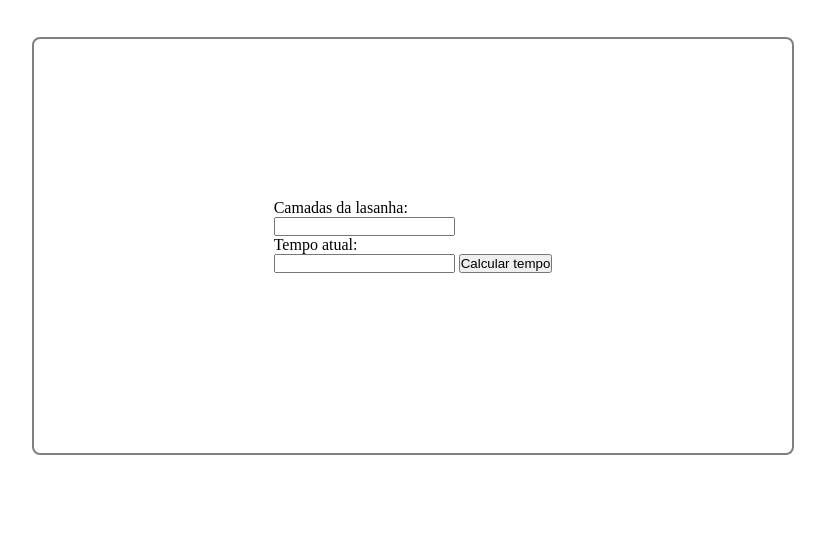
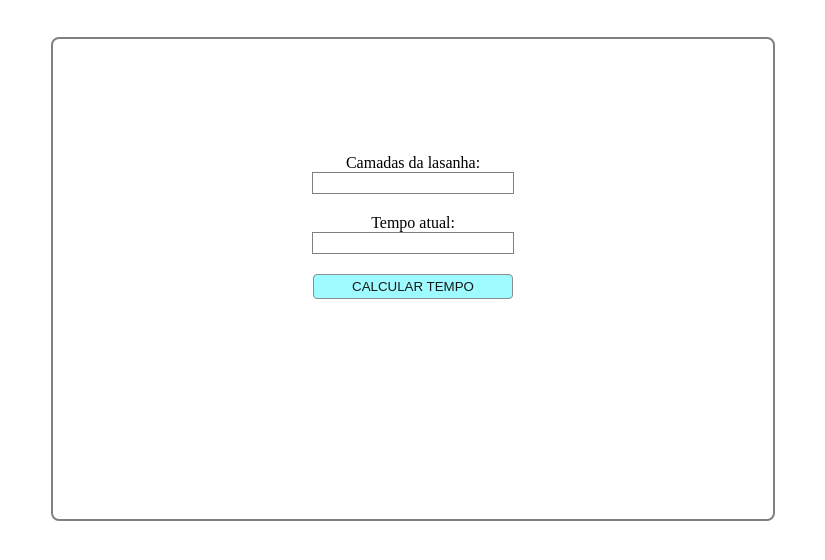
Before and after one commit to gustavo-drosa/Exercicios-JavaScript, a plain HTML site: page exercicio03/index.html in a window 1280 px wide. Shown: the part 120-680 px from the top of the page, without its empty margins (227-1052 px from the left). Drawn offline with Linux system fonts and the light colour scheme.

Commit message:
style: css changes

```diff
--- a/exercicio03/css/styles.css
+++ b/exercicio03/css/styles.css
@@ -1,37 +1,85 @@
-*{
+* {
   margin: 0;
   padding: 0;
-
 }
 
-header{
+header {
   display: flex;
   justify-content: center;
   margin-top: 5em;
   margin-bottom: 2.5em;
 }
 
-#header-titulo{
+#header-titulo {
   color: #000;
 }
 
-.js-block{
+.js-block {
   display: flex;
   justify-content: center;
 }
 
-.exercicio{
-    padding: 10em 15em;
+.exercicio {
+  display: flex;
+  justify-content: center;
+
+  width: 40em;
+  height: 25em;
+
+  padding: 2.5em;
+
   border: 2px solid grey;
   border-radius: 8px;
   color: #000;
   background-color: white;
+
+  font-size: 16px;
+  font-weight: 400;
 }
 
-.exercicio #input_info{
-    /* display: flex;
+.exercicio #input_info {
+  display: flex;
+  flex-direction: column;
   justify-content: center;
-    align-items: center; */
+  align-items: center;
 
+  outline: none;
+  width: 20em;
+  height: 80%;
+}
+
+.exercicio #camadas,
+#tempo_atual {
   margin-bottom: 20px;
+
+  width: 200px;
+  height: 20px;
+
+  border: 1.5px solid grey;
+  outline: none;
 }
+
+.exercicio #btn-calcular {
+  width: 200px;
+  height: 25px;
+  margin: 0 auto;
+
+  border-radius: 4px;
+  background-color: rgb(148, 251, 255);
+  opacity: 0.9;
+  border: 1px solid grey;
+
+  text-transform: uppercase;
+  font-weight: 400;
+}
+
+.exercicio #btn-calcular:hover {
+  cursor: pointer;
+  opacity: 1;
+}
+
+.exercicio #resposta {
+  display: flex;
+  justify-content: center;
+  margin-top: 25px;
+}
--- a/exercicio03/index.html
+++ b/exercicio03/index.html
@@ -1,10 +1,10 @@
 <!DOCTYPE html>
 <html lang="en">
   <head>
-    <meta charset="UTF-8">
-    <meta name="viewport" content="width=device-width, initial-scale=1.0">
+    <meta charset="UTF-8" />
+    <meta name="viewport" content="width=device-width, initial-scale=1.0" />
     <title>exercicio03</title>
-    <link rel="stylesheet" href="/css/styles.css">
+    <link rel="stylesheet" href="/css/styles.css" />
     <script src="js/exercicio03.js"></script>
   </head>
   <body>
@@ -15,24 +15,21 @@
     <main>
       <section class="js-block">
         <div class="exercicio">
-
           <div id="input_info">
             <p>Camadas da lasanha:</p>
-                    <input type="text" id="camadas">
+            <input type="text" id="camadas" />
 
             <p>Tempo atual:</p>
-                    <input type="text" id="tempo_atual">
+            <input type="text" id="tempo_atual" />
 
-                    <button onclick="calcular()">Calcular tempo</button>
-                </div>
-
+            <button onclick="calcular()" id="btn-calcular">
+              Calcular tempo
+            </button>
 
             <div id="resposta"></div>
           </div>
+        </div>
       </section>
     </main>
-
   </body>
-
-
 </html>
```
Also changed, not shown: exercicio01/css/styles.css (+5 -6 lines), exercicio01/index.html (+8 -14 lines), exercicio01/js/exercicio01.js (+5 -5 lines), exercicio02/css/styles.css (+15 -23 lines), exercicio02/index.html (+18 -24 lines), exercicio02/js/exercicio02.js (+15 -14 lines), exercicio03/js/exercicio03.js (+12 -11 lines). Lines whose indentation alone changed are shown as unchanged.
